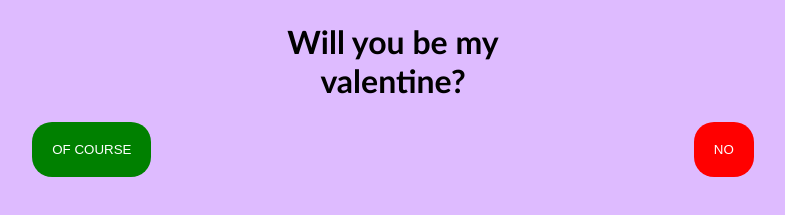
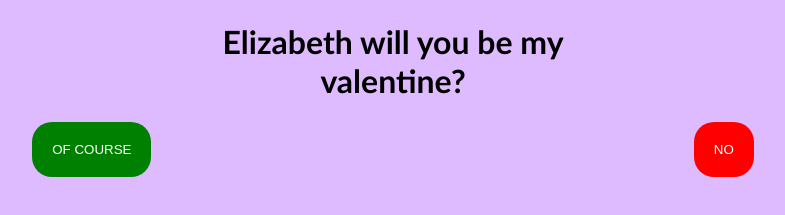
Before and after one commit to StarBryte05/Certifiedgay, a plain HTML site: page index.html in a window 1280 px wide. Shown: the part 461-676 px from the top of the page, without its empty margins (247-1032 px from the left). Drawn offline with Linux system fonts and the light colour scheme.

Commit message:
Update index.html

```diff
--- a/index.html
+++ b/index.html
@@ -12,7 +12,7 @@
         <img src="bob.gif.gif" alt="">
     </div>
     <div class="text">
-        <h1>Will you be my <br>valentine?</h1>
+        <h1>Elizabeth will you be my <br>valentine?</h1>
     </div>
     <div class="button">
         <div><a href="index5.html"><button class="w">OF COURSE</button></a></div>
@@ -20,4 +20,5 @@
     </div>
     </div>
 </body>
+
 </html>
```
